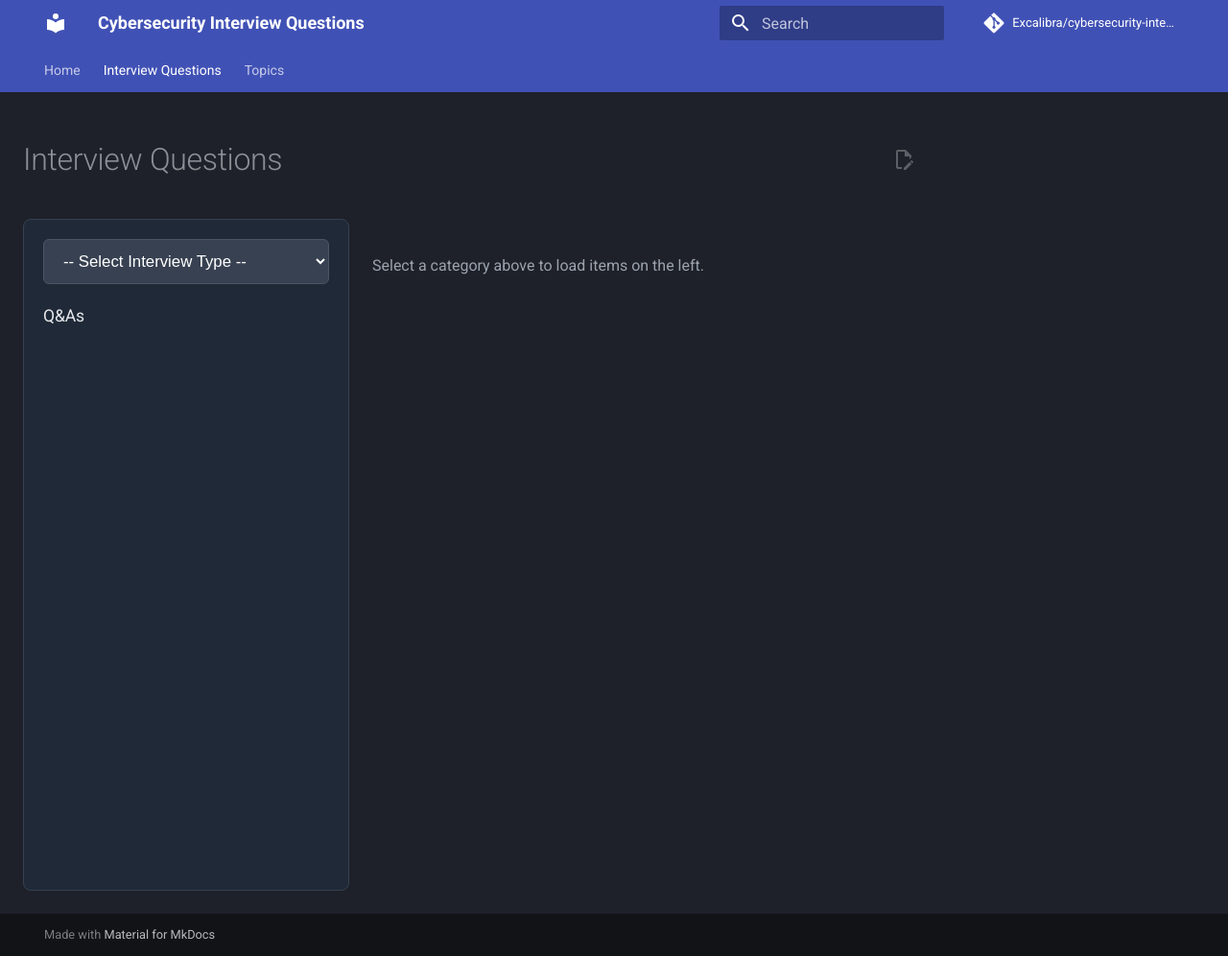
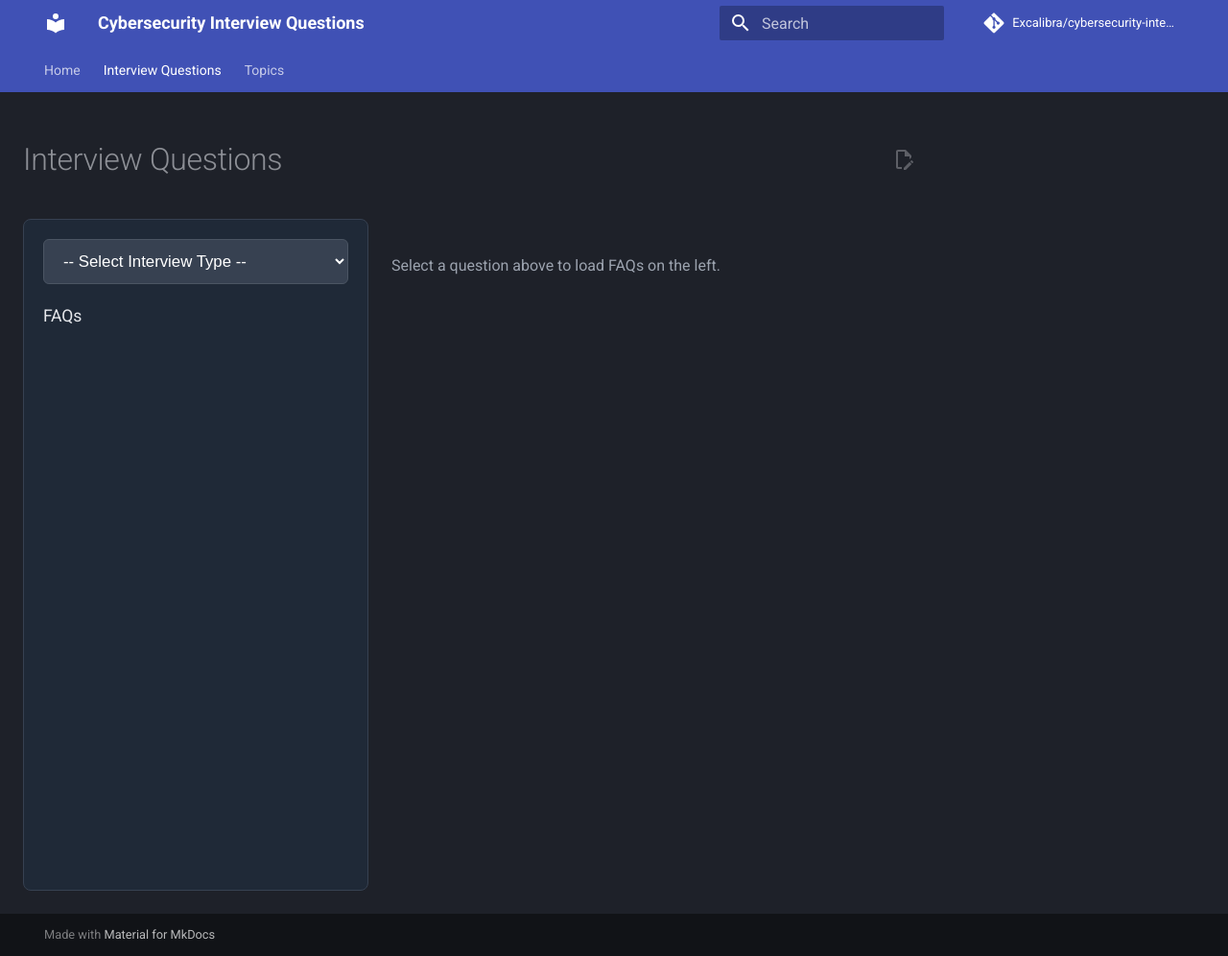
Before and after one commit to Excalibra/cybersecurity-interview-questions, an MkDocs documentation site: the page built from docs/questions/index.md, in a window 1280 px wide and 996 px high. Shown: the whole window at 96% size. Built offline with MkDocs 1.6.1 and Material for MkDocs 9.7.7, drawn with Linux system fonts in a browser that asks for light colours; comment, search, counter and statistics services are not loaded.

Commit message:
Update index.md

```diff
--- a/docs/questions/index.md
+++ b/docs/questions/index.md
@@ -1,8 +1,8 @@
 # Interview Questions
 
 <div style="display: flex; gap: 24px; align-items: flex-start;">
-<!-- Dynamic Left Sidebar -->
-<div id="dynamic-sidebar" style="width: 340px; background:#1f2937; padding:20px; border-radius:8px; border:1px solid #374151; min-height: 700px; flex-shrink: 0;">
+  <!-- Dynamic Left Sidebar -->
+  <div id="dynamic-sidebar" style="width: 360px; background:#1f2937; padding:20px; border-radius:8px; border:1px solid #374151; min-height: 700px; flex-shrink: 0;">
 
     <select id="question-selector" style="width:100%; padding:12px 16px; font-size:1.05em; background:#374151; color:white; border:1px solid #4b5563; border-radius:6px; margin-bottom:20px;">
       <option value="">-- Select Interview Type --</option>
@@ -10,12 +10,11 @@
       <option value="red-team-interview-experience">Red Team Interview Experience</option>
     </select>
 
-<h3 style="margin:0 0 16px 0; color:#e5e7eb; font-size:1.1em;">Q&As</h3>
-<div id="questions-list" style="font-size:0.95em; line-height:1.6;"></div>
+    <h3 style="margin:0 0 16px 0; color:#e5e7eb; font-size:1.1em;">FAQs</h3>
+    <div id="questions-list" style="font-size:0.95em; line-height:1.6;"></div>
+  </div>
+
+  <div id="main-content" style="flex:1; padding-top:20px;">
+    <p style="color:#9ca3af;">Select a question above to load FAQs on the left.</p>
+  </div>
 </div>
-
-<!-- Main Content -->
-<div id="main-content" style="flex:1; padding-top:20px;">
-<p style="color:#9ca3af;">Select a category above to load items on the left.</p>
-</div>
-</div>
```
